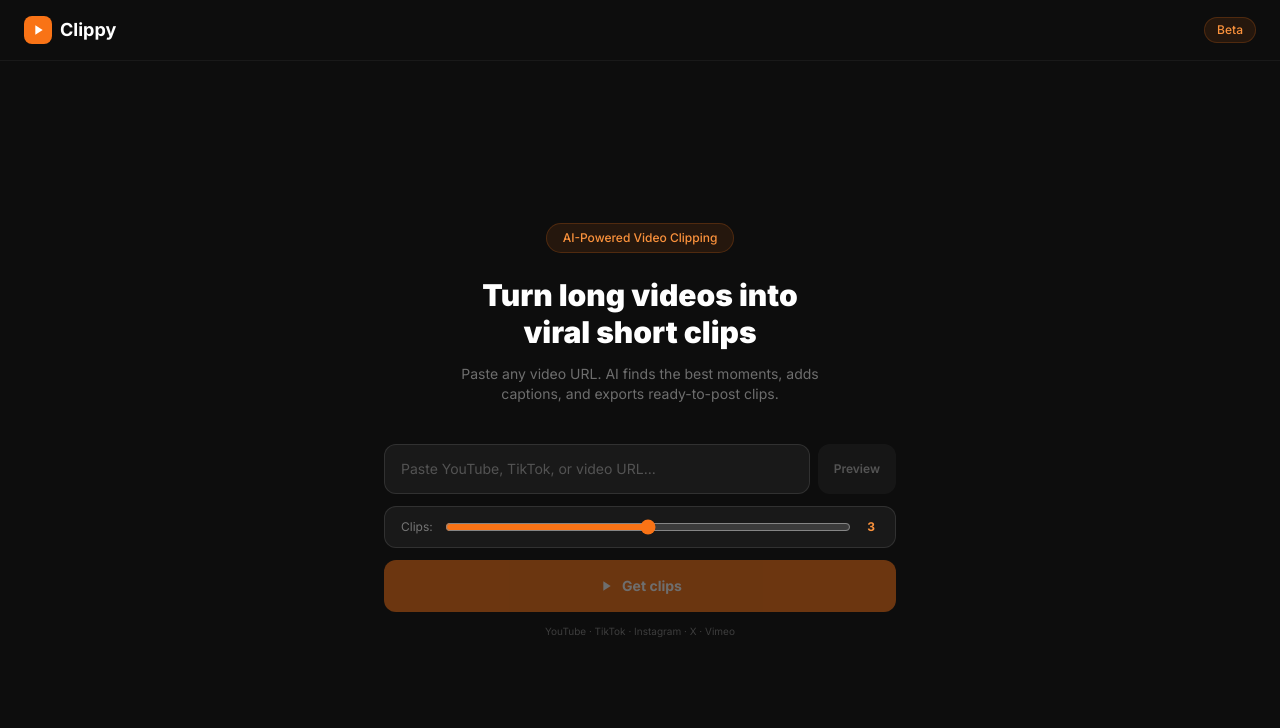
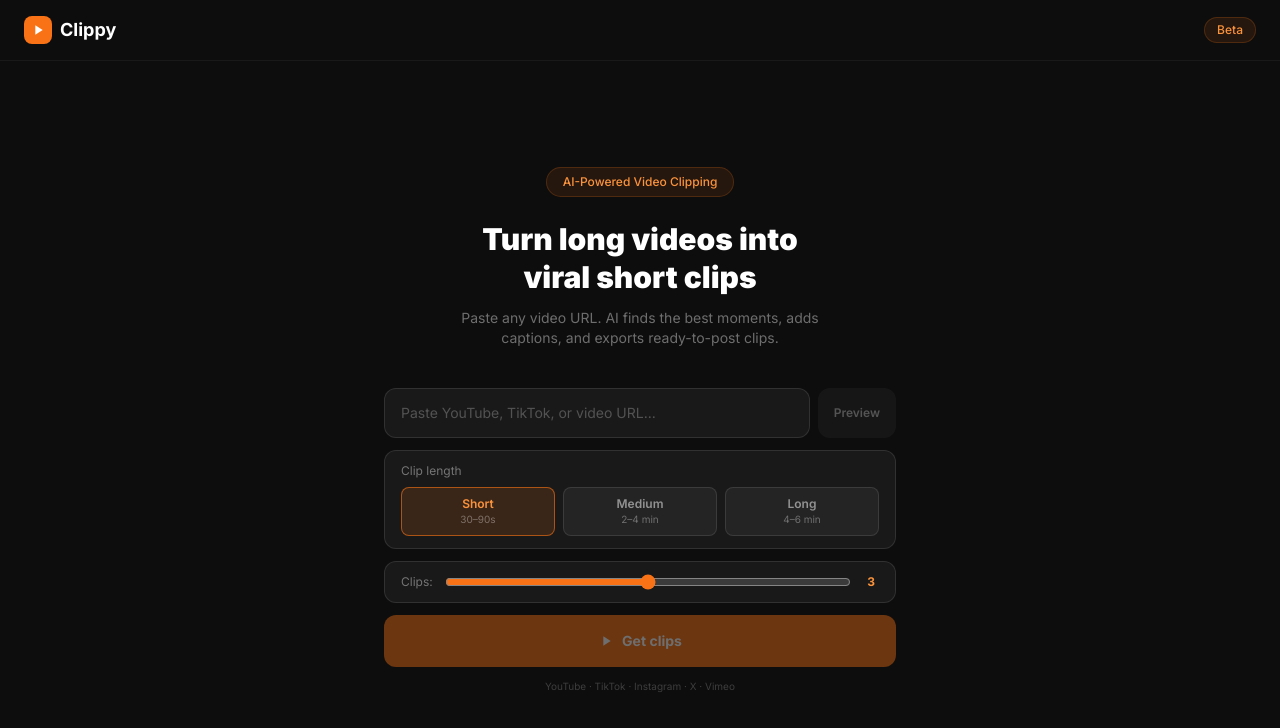
Before and after one commit to Codygreen2210/Clippy-Ui, a Next.js app: page / in a window 1280 px wide. Shown: the top 728 px of the page. Built offline with nearby package versions, Linux system fonts and the light colour scheme.

Commit message:
Add files via upload

```diff
--- a/app/page.tsx
+++ b/app/page.tsx
@@ -9,6 +9,16 @@ export default function Home() {
   const router = useRouter();
   const [url, setUrl] = useState('');
   const [maxClips, setMaxClips] = useState(3);
+
+  // Clip length presets ─ each sets minDuration/maxDuration sent to the worker
+  const PRESETS = [
+    { id: 'short',  label: 'Short',  sub: '30–90s',   minDuration:  30, maxDuration:  90 },
+    { id: 'medium', label: 'Medium', sub: '2–4 min',  minDuration: 120, maxDuration: 240 },
+    { id: 'long',   label: 'Long',   sub: '4–6 min',  minDuration: 240, maxDuration: 360 },
+  ] as const;
+  type PresetId = typeof PRESETS[number]['id'];
+  const [preset, setPreset] = useState<PresetId>('short');
+  const activePreset = PRESETS.find(p => p.id === preset)!;
   const [loading, setLoading] = useState(false);
   const [loadingFrame, setLoadingFrame] = useState(false);
   const [error, setError] = useState('');
@@ -105,7 +115,12 @@ export default function Home() {
       const res = await fetch('/api/job', {
         method: 'POST',
         headers: { 'Content-Type': 'application/json' },
-        body: JSON.stringify({ url: url.trim(), options: { maxClips, faceCamBox } }),
+        body: JSON.stringify({ url: url.trim(), options: {
+          maxClips,
+          faceCamBox,
+          minDuration: activePreset.minDuration,
+          maxDuration: activePreset.maxDuration,
+        } }),
       });
       const data = await res.json();
       if (!res.ok) throw new Error(data.error || 'Failed to start job');
@@ -201,7 +216,35 @@ export default function Home() {
             </div>
           )}
 
-          {/* Settings row */}
+          {/* Clip length presets */}
+          <div className="mb-3 rounded-xl border border-white/10 bg-white/5 px-4 py-3">
+            <div className="mb-2 text-xs text-white/40">Clip length</div>
+            <div className="grid grid-cols-3 gap-2">
+              {PRESETS.map(p => (
+                <button
+                  key={p.id}
+                  onClick={() => {
+                    setPreset(p.id);
+                    // Auto-set a sensible clip count for each mode
+                    if (p.id === 'short')  setMaxClips(3);
+                    if (p.id === 'medium') setMaxClips(4);
+                    if (p.id === 'long')   setMaxClips(4);
+                  }}
+                  className={[
+                    'rounded-lg border py-2 text-center transition-colors',
+                    preset === p.id
+                      ? 'border-orange-500/60 bg-orange-500/15 text-orange-400'
+                      : 'border-white/10 bg-white/5 text-white/50 hover:text-white/70',
+                  ].join(' ')}
+                >
+                  <div className="text-xs font-semibold">{p.label}</div>
+                  <div className="text-[10px] text-white/35">{p.sub}</div>
+                </button>
+              ))}
+            </div>
+          </div>
+
+          {/* Clip count */}
           <div className="mb-3 flex items-center gap-3 rounded-xl border border-white/10 bg-white/5 px-4 py-3">
             <span className="text-xs text-white/40 shrink-0">Clips:</span>
             <input type="range" min={1} max={5} value={maxClips}
```
